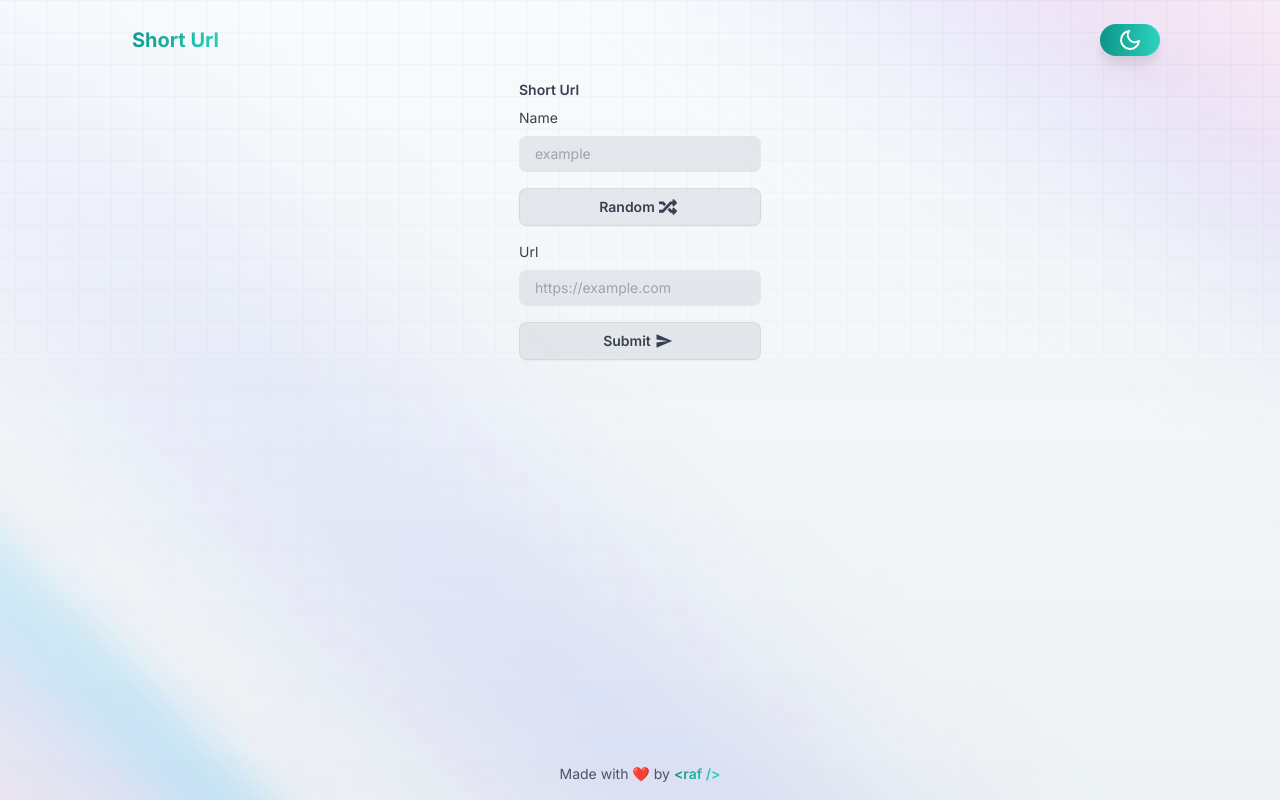
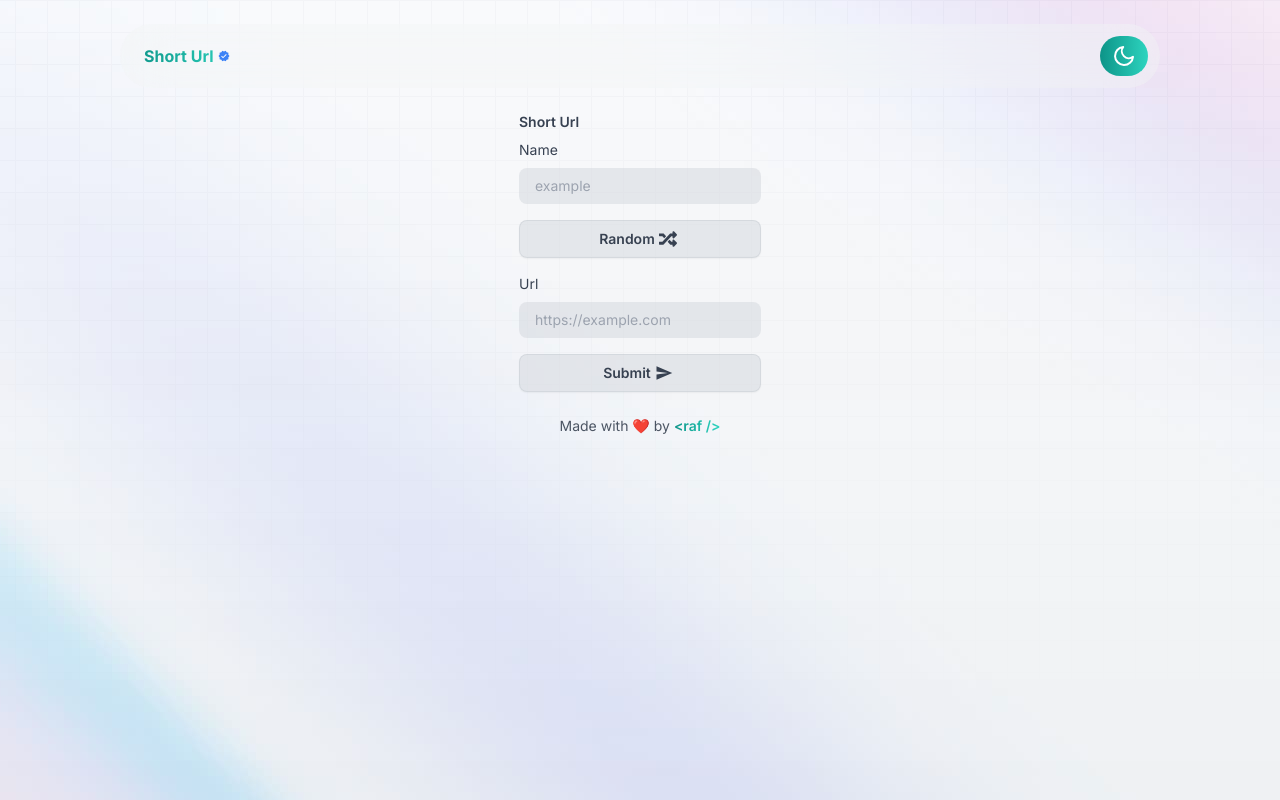
Before and after one commit to rafaalrazzak/links, a Next.js app: page /dashboard/create/redirect in a window 1280 px wide. Built offline with nearby package versions, Linux system fonts and the light colour scheme; no server answers.

Commit message:
Redesign Header.js

```diff
--- a/src/components/Card.js
+++ b/src/components/Card.js
@@ -1,27 +1,25 @@
 import React from "react";
-import { motion } from "framer-motion";
+import {motion} from "framer-motion";
 import Image from "next/image";
-export default function Card({ link, i, title, subtitle, cover }) {
+import Link from "next/link";
+import {HiExternalLink} from "react-icons/hi";
+
+export default function Card({link, i, title, subtitle, cover}){
 	const variants = {
-    visible: (i) => ({
-      opacity: 1,
-      y: 0,
-      transition: {
-        delay: i * 0.1,
-        duration: 0.5,
-        ease: "easeIn",
-        type: "spring",
-        stiffness: 50,
+		visible: (i) => (
+				{
+					opacity: 1, y: 0, transition: {
+						delay: i * 0.1, duration: 0.5, ease: "easeIn", type: "spring", stiffness: 50,
 					},
-    }),
-    hidden: { opacity: 0, y: 200 },
+				}), hidden: {opacity: 0, y: 200},
 	};
 
 	return (
 			<>
-      <div className="flex w-full flex-col md:w-1/2 lg:w-1/3">
-        <div className="m-8 rounded-lg p-6 outline outline-primary-400/10 backdrop-blur-xl transition delay-150 duration-300 ease-in-out hover:scale-105 hover:bg-primary-100/50 hover:drop-shadow-sm hover:backdrop-blur-lg dark:bg-primary-700/50 dark:text-primary-200 dark:outline-primary-300/10 dark:backdrop-blur-lg dark:hover:drop-shadow-md">
-          <a
+				<div className=" group">
+					<div
+							className="m-8 rounded-lg p-6 outline outline-primary-400/10 backdrop-blur-xl transition delay-150 duration-300 ease-in-out hover:scale-105 hover:bg-primary-100/50 hover:drop-shadow-sm hover:backdrop-blur-lg dark:bg-primary-700/50 dark:text-primary-200 dark:outline-primary-300/10 dark:backdrop-blur-lg dark:hover:drop-shadow-md">
+						<Link
 								href={`?r=${encodeURIComponent(link)}`}
 								target="_blank"
 								rel="noopener noreferrer"
@@ -39,18 +37,20 @@ export default function Card({ link, i, title, subtitle, cover }) {
 												height={120}
 												src={cover}
 												alt={title}
-                />
-              )}
+										/>)}
 								<div className="mt-1">
+									<div className="inline-flex items-center gap-1">
 										<h2 className="text-md font-semibold transition-all">
 											{title}
 										</h2>
+										<HiExternalLink
+												className="opacity-0 group-hover:opacity-100 inline-block text-xs text-teal-500 transition-all duration-300 ease-in-out"/>
+									</div>
 									<p className="text-sm font-light">{subtitle}</p>
 								</div>
 							</motion.div>
-          </a>
+						</Link>
 					</div>
 				</div>
-    </>
-  );
+			</>);
 }
--- a/src/components/Footer.js
+++ b/src/components/Footer.js
@@ -1,6 +1,7 @@
 export default function Footer() {
   return (
-    <div className="my-4 text-center text-primary-600  dark:text-primary-200">
+      <div className="flex-end sticky inset-x-0 bottom-0 flex justify-center">
+        <div className="my-4 text-center text-primary-600  dark:text-primary-200 ">
           <p className="text-sm">
             Made with <span className="text-[#db2929]">❤️ </span>
             by{" "}
@@ -12,5 +13,6 @@ export default function Footer() {
             </a>
           </p>
         </div>
+      </div>
   );
 }
--- a/src/components/Header.js
+++ b/src/components/Header.js
@@ -1,30 +1,30 @@
+import {useState, useEffect} from "react";
+import {MdVerified} from "react-icons/md";
 import SunIcon from "@/components/Icons/SunIcon";
 import MoonIcon from "@/components/Icons/MoonIcon";
 import Image from "next/image";
-import { useState, useEffect } from "react";
-export default function Header({ title, logo }) {
-  const [theme, setTheme] = useState();
+
+export default function Header({title, logo}){
+  const [theme, setTheme] = useState(localStorage.getItem("theme"));
 
   useEffect(() => {
-    setTheme(localStorage.getItem("theme"));
-  }, []);
-  useEffect(() => {
-    if (theme === "dark") {
+    if(theme === "dark"){
       window.document.documentElement.classList.add("dark");
-      localStorage.setItem("theme", "dark");
-    } else {
+    } else{
       window.document.documentElement.classList.remove("dark");
-      localStorage.setItem("theme", "light");
     }
+    localStorage.setItem("theme", theme);
   }, [theme]);
-  const isDark = theme == "dark";
-  const handleSwitchTheme = () => {
-    setTheme(isDark ? "light" : "dark");
-  };
+
+  const isDark = theme === "dark";
+  const handleSwitchTheme = () => setTheme(theme === "dark" ? "light" : "dark");
+
 
   return (
-    <div className="relative box-border flex w-full items-center justify-between p-6 font-semibold">
-      <div className="float-left box-border flex w-full items-center">
+      <div className="sticky z-50 top-0 box-border flex w-full items-center justify-between p-6 font-semibold ">
+        <div
+            className="bg-primary-100/40 backdrop-blur-xl flex justify-between flex-1 p-3 rounded-full items-center dark:bg-primary-800/40">
+
           {logo && (
               <Image
                   src={logo}
@@ -32,19 +32,19 @@ export default function Header({ title, logo }) {
                   width="40"
                   height="40"
                   className="rounded-full"
-          />
-        )}
-        <h2 className="bg-gradient-to-r from-teal-600 to-teal-400 bg-clip-text px-3 text-xl font-bold text-transparent">
+              />)}
+
+          <h2 className="bg-gradient-to-r from-teal-600 gap-1 flex items-center to-teal-400 bg-clip-text px-3  font-bold text-transparent">
             {title}
+            <MdVerified className="inline-block text-blue-500 text-xs"/>
           </h2>
-      </div>
 
           <button
-        className="flex h-8 w-16 cursor-pointer select-none items-center justify-center rounded-full bg-gradient-to-r from-teal-600 to-teal-400 text-center text-base text-white no-underline drop-shadow-xl"
+              className="flex h-10 w-12 cursor-pointer select-none items-center justify-center rounded-full bg-gradient-to-r from-teal-600 to-teal-400 text-center text-base text-white no-underline "
               onClick={handleSwitchTheme}
           >
-        {isDark ? <SunIcon /> : <MoonIcon />}
+            {isDark ? <SunIcon/> : <MoonIcon/>}
           </button>
         </div>
-  );
+      </div>);
 }
--- a/src/components/Layout.js
+++ b/src/components/Layout.js
@@ -8,10 +8,8 @@ export default function Layout({ children, headTitle, headLogo }) {
       <Header title={headTitle} logo={headLogo} />
       <Bg />
       <Toaster />
-      <div className="mx-auto flex flex-wrap items-center">{children}</div>
-      <div className="flex-end fixed inset-x-0 bottom-0 flex justify-center">
+      <div className="mx-auto flex flex-wrap items-center justify-center">{children}</div>
         <Footer />
-      </div>
     </div>
   );
 }
--- a/src/pages/index.jsx
+++ b/src/pages/index.jsx
@@ -7,11 +7,9 @@ import QUERY from "@/graphcms/query";
 
 export async function getServerSideProps(ctx) {
   const clientUrl = ctx.query.r;
-  const { data } = await client.query({
+  const {data: {urls}} = await client.query({
     query: QUERY,
   });
-
-  const { urls } = data;
 
   if (clientUrl) {
     return {
@@ -34,8 +32,8 @@ export default function Home({ urls }) {
         title="Links | raf"
         description="a simple website for any social media link"
       />
-
-      <Layout headTitle="< raf />" headLogo={raf}>
+      <Layout headTitle="rafaalrazzak" headLogo={raf}>
+        <div className="grid sm:grid-cols-2 lg:grid-cols-3">
           {urls?.map((item, i) => {
             return (
                 <Card
@@ -47,9 +45,10 @@ export default function Home({ urls }) {
                     cover={item.thumbnail.url}
                     cW={item.thumbnail.width}
                     cH={item.thumbnail.height}
-            ></Card>
+                />
             );
           })}
+        </div>
       </Layout>
     </div>
   );
```
Lines whose indentation alone changed are shown as unchanged.
